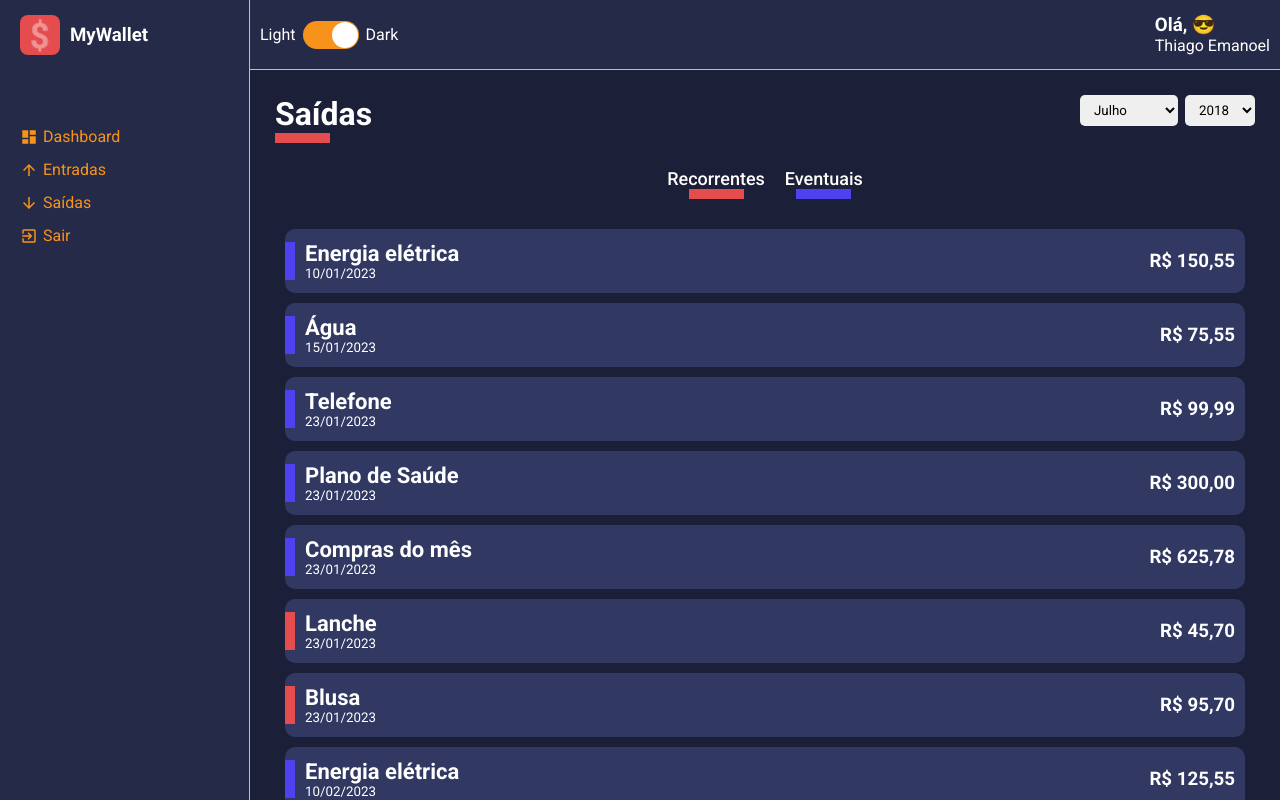
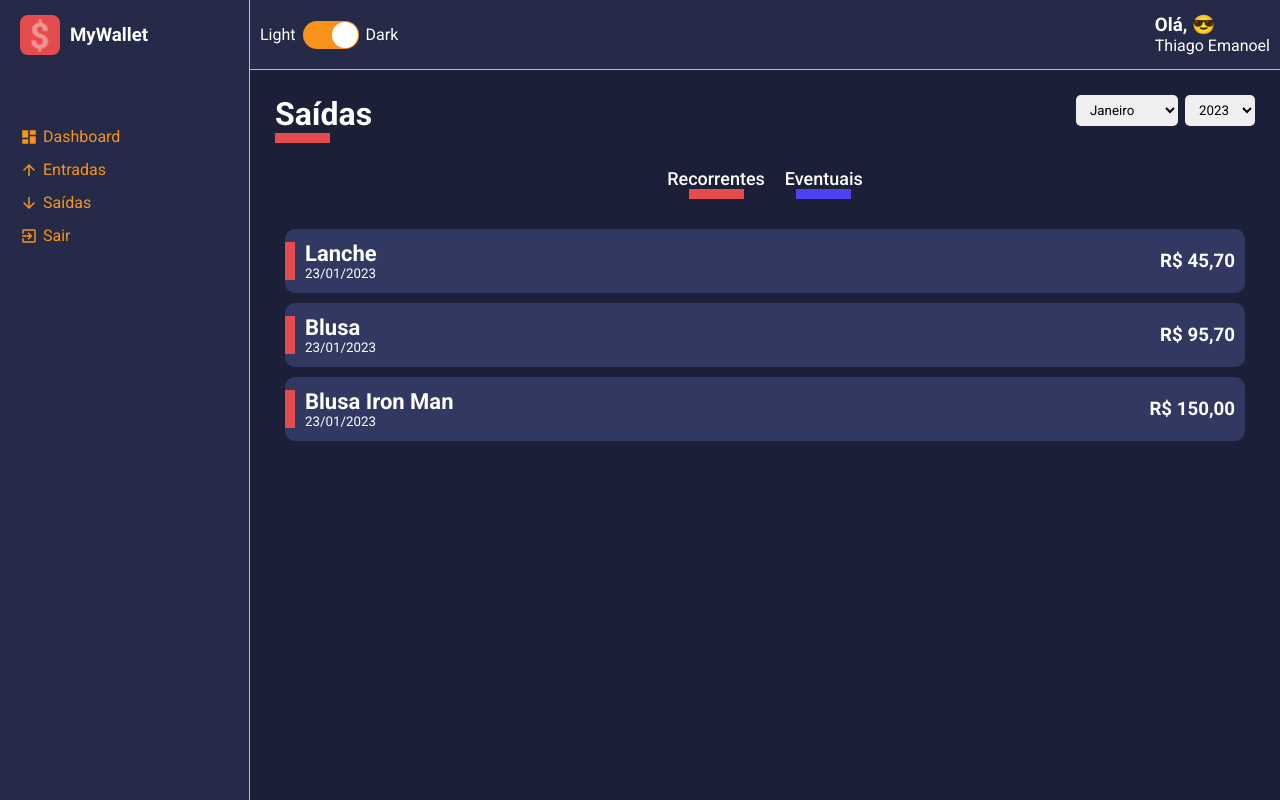
Before and after one commit to thiagoemanoel98/my-wallet-dashboard, a React (Create React App) app: page /list/1 in a window 1280 px wide. Built offline with nearby package versions, Linux system fonts and the light colour scheme.

Commit message:
✨ Implementação filtro

```diff
--- a/src/components/SelectInput/index.tsx
+++ b/src/components/SelectInput/index.tsx
@@ -6,13 +6,15 @@ interface ISelectInputProps {
   options: {
     value: string | number;
     label: string | number;
-  }[];
+  }[],
+  onChange(event: React.ChangeEvent<HTMLSelectElement>): void | undefined;
+  defaultValue?: string | number;
 }
 
-const SelectInput: React.FC<ISelectInputProps> = ({ options }) => {
+const SelectInput: React.FC<ISelectInputProps> = ({ options, onChange,defaultValue }) => {
   return (
     <S.Container>
-      <select>
+      <select onChange={onChange} defaultValue={defaultValue}>
         {options.map((option) => (
           <option value={option.value} key={option.value}>
             {option.label}
--- a/src/pages/Dashboard/index.tsx
+++ b/src/pages/Dashboard/index.tsx
@@ -23,7 +23,7 @@ const Dashboard: React.FC = () => {
   return (
     <S.Container>
       <ContentHeader title="Dashboard" lineColor="#F7931B">
-        <SelectInput options={options} />
+        <SelectInput options={options}  onChange={() => {}} />
       </ContentHeader>
     </S.Container>
   );
--- a/src/pages/List/index.tsx
+++ b/src/pages/List/index.tsx
@@ -23,6 +23,12 @@ interface IData {
 const List: React.FC = () => {
   let { type } = useParams();
   const [data, setData] = useState<IData[]>([]);
+  const [monthSelected, setMonthSelected] = useState<string>(
+    String(new Date().getMonth() + 1)
+  );
+  const [yearSelected, setYearSelected] = useState<string>(
+    String(new Date().getFullYear())
+  );
 
   const EntryStyle = useMemo(() => {
     return type === "entry-balance"
@@ -36,6 +42,30 @@ const List: React.FC = () => {
 
   const months = [
     {
+      value: 1,
+      label: "Janeiro",
+    },
+    {
+      value: 2,
+      label: "Fevereiro",
+    },
+    {
+      value: 3,
+      label: "Março",
+    },
+    {
+      value: 4,
+      label: "Abril",
+    },
+    {
+      value: 5,
+      label: "Maio",
+    },
+    {
+      value: 6,
+      label: "Junho",
+    },
+    {
       value: 7,
       label: "Julho",
     },
@@ -47,27 +77,47 @@ const List: React.FC = () => {
       value: 9,
       label: "Setembro",
     },
+    {
+      value: 10,
+      label: "Outubro",
+    },
+    {
+      value: 11,
+      label: "Novembro",
+    },
+    {
+      value: 12,
+      label: "Dezembro",
+    },
   ];
 
   const years = [
     {
-      value: 2018,
-      label: "2018",
+      value: 2021,
+      label: "2021",
     },
     {
-      value: 2019,
-      label: "2019",
+      value: 2022,
+      label: "2022",
     },
     {
-      value: 2020,
-      label: "2020",
+      value: 2023,
+      label: "2023",
     },
   ];
 
   useEffect(() => {
-    const response = ListData.map((item) => {
+    const filteredData = ListData.filter((item) => {
+      const date = new Date(item.date);
+      const month = String(date.getMonth() + 1);
+      const year = String(date.getFullYear());
+
+      return month === monthSelected && year === yearSelected;
+    });
+
+    const formattedData = filteredData.map((item) => {
       return {
-        id: String(Math.random() * data.length),
+        id: String(new Date().getTime()) + item.amount,
         decription: item.description,
         amountFormatted: formatCurrency(Number(item.amount)),
         frequency: item.frequency,
@@ -76,14 +126,22 @@ const List: React.FC = () => {
       };
     });
 
-    setData(response);
-  }, []);
+    setData(formattedData);
+  }, [ListData, monthSelected, yearSelected, data.length]);
 
   return (
     <S.Container>
       <ContentHeader title={EntryStyle.title} lineColor={EntryStyle.lineColor}>
-        <SelectInput options={months} />
-        <SelectInput options={years} />
+        <SelectInput
+          options={months}
+          onChange={(e) => setMonthSelected(e.target.value)}
+          defaultValue={monthSelected}
+        />
+        <SelectInput
+          options={years}
+          onChange={(e) => setYearSelected(e.target.value)}
+          defaultValue={yearSelected}
+        />
       </ContentHeader>
 
       <S.Filters>
--- a/src/repositories/expenses.ts
+++ b/src/repositories/expenses.ts
@@ -1,9 +1,9 @@
 export default [
-  {"description":"Energia elétrica",      "amount":"150.55","type":"saída","frequency":"recorrente","date":"2023-01-10"},
-  {"description":"Água",                  "amount":"75.55", "type":"saída","frequency":"recorrente","date":"2023-01-15"},
-  {"description": "Telefone",             "amount":"99.99", "type":"saída","frequency":"recorrente","date":"2023-01-23"},
-  {"description":"Plano de Saúde",        "amount":"300.00","type":"saída","frequency":"recorrente","date":"2023-01-23"},
-  {"description":"Compras do mês",        "amount":"625.78","type":"saída","frequency":"recorrente","date":"2023-01-23"},
+  {"description":"Energia elétrica",      "amount":"150.55","type":"saída","frequency":"recorrente","date":"2022-01-10"},
+  {"description":"Água",                  "amount":"75.55", "type":"saída","frequency":"recorrente","date":"2022-01-15"},
+  {"description": "Telefone",             "amount":"99.99", "type":"saída","frequency":"recorrente","date":"2022-01-23"},
+  {"description":"Plano de Saúde",        "amount":"300.00","type":"saída","frequency":"recorrente","date":"2022-01-23"},
+  {"description":"Compras do mês",        "amount":"625.78","type":"saída","frequency":"recorrente","date":"2022-01-23"},
   {"description":"Lanche",                "amount":"45.70", "type":"saída","frequency":"eventual",  "date":"2023-01-23"},
   {"description":"Blusa",                 "amount":"95.70", "type":"saída","frequency":"eventual",  "date":"2023-01-23"},
   {"description":"Energia elétrica",      "amount":"125.55","type":"saída","frequency":"recorrente","date":"2023-02-10"},
@@ -11,22 +11,22 @@ export default [
   {"description":"Telefone",              "amount":"99.99", "type":"saída","frequency":"recorrente","date":"2023-02-23"},
   {"description":"Plano de Saúde",        "amount":"300.00","type":"saída","frequency":"recorrente","date":"2023-02-23"},
   {"description":"Compras do mês",        "amount":"540.00","type":"saída","frequency":"recorrente","date":"2023-02-25"},
-  {"description":"Parcela do Celular 1/5","amount":"150.99","type":"saída","frequency":"eventual",  "date":"2023-02-26"},
-  {"description":"Cinema",                "amount":"45.00", "type":"saída","frequency":"eventual",  "date":"2023-02-23"},
-  {"description":"Energia elétrica",      "amount":"97.00", "type":"saída","frequency":"recorrente","date":"2023-03-10"},
-  {"description":"Água",                  "amount":"100.10","type":"saída","frequency":"recorrente","date":"2023-03-15"},
-  {"description":"Telefone",              "amount":"99.99", "type":"saída","frequency":"recorrente","date":"2023-03-23"},
+  {"description":"Parcela do Celular 1/5","amount":"150.99","type":"saída","frequency":"eventual",  "date":"2021-02-26"},
+  {"description":"Cinema",                "amount":"45.00", "type":"saída","frequency":"eventual",  "date":"2021-02-23"},
+  {"description":"Energia elétrica",      "amount":"97.00", "type":"saída","frequency":"recorrente","date":"2021-03-10"},
+  {"description":"Água",                  "amount":"100.10","type":"saída","frequency":"recorrente","date":"2021-03-15"},
+  {"description":"Telefone",              "amount":"99.99", "type":"saída","frequency":"recorrente","date":"2021-03-23"},
   {"description":"Plano de Saúde",        "amount":"300.00","type":"saída","frequency":"recorrente","date":"2023-03-23"},
   {"description":"Compras do mês",        "amount":"800.50","type":"saída","frequency":"recorrente","date":"2023-03-17"},
   {"description":"Parcela do Celular 2/5","amount":"150.99","type":"saída","frequency":"eventual",  "date":"2023-03-18"},
   {"description":"Troca de Oléo do carro","amount":"90.00", "type":"saída","frequency":"eventual",  "date":"2023-03-23"},
   {"description":"Energia elétrica",      "amount":"75.99", "type":"saída","frequency":"recorrente","date":"2023-04-10"},
   {"description":"Água",                  "amount":"80.33", "type":"saída","frequency":"recorrente","date":"2023-04-15"},
-  {"description":"Telefone",              "amount":"99.99", "type":"saída","frequency":"recorrente","date":"2023-04-23"},
-  {"description":"Plano de Saúde",        "amount":"300.00","type":"saída","frequency":"recorrente","date":"2023-04-23"},
-  {"description":"Compras do mês",        "amount":"600.00","type":"saída","frequency":"recorrente","date":"2023-04-25"},
-  {"description":"Parcela do Celular 3/5","amount":"150.99","type":"saída","frequency":"eventual",  "date":"2023-04-26"},
-  {"description":"Ebook de React Js",     "amount":"85.95", "type":"saída","frequency":"eventual",  "date":"2023-04-13"},
+  {"description":"Telefone",              "amount":"99.99", "type":"saída","frequency":"recorrente","date":"2021-04-23"},
+  {"description":"Plano de Saúde",        "amount":"300.00","type":"saída","frequency":"recorrente","date":"2021-04-23"},
+  {"description":"Compras do mês",        "amount":"600.00","type":"saída","frequency":"recorrente","date":"2021-04-25"},
+  {"description":"Parcela do Celular 3/5","amount":"150.99","type":"saída","frequency":"eventual",  "date":"2021-04-26"},
+  {"description":"Ebook de React Js",     "amount":"85.95", "type":"saída","frequency":"eventual",  "date":"2021-04-13"},
   {"description":"Energia elétrica",      "amount":"125.55","type":"saída","frequency":"recorrente","date":"2023-05-10"},
   {"description":"Água",                  "amount":"90.15", "type":"saída","frequency":"recorrente","date":"2023-05-15"},
   {"description":"Telefone",              "amount":"99.99", "type":"saída","frequency":"recorrente","date":"2023-05-23"},
--- a/src/repositories/gains.ts
+++ b/src/repositories/gains.ts
@@ -1,10 +1,10 @@
 export default [
-  { "description": "Salário",     "amount": "1300.52", "type": "entrada", "frequency": "recorrente", "date": "2023-01-10" },
-  { "description": "Freela",      "amount": "150.13",  "type": "entrada", "frequency": "eventual",   "date": "2023-01-17" },
-  { "description": "Salário",     "amount": "2500.23", "type": "entrada", "frequency": "recorrente", "date": "2023-02-10" },
-  { "description": "Freela site", "amount": "900.23",  "type": "entrada", "frequency": "eventual",   "date": "2023-02-21" },
-  { "description": "Freela app",  "amount": "950.92",  "type": "entrada", "frequency": "eventual",   "date": "2023-02-23" },
-  { "description": "Salário",     "amount": "2500.25", "type": "entrada", "frequency": "recorrente", "date": "2023-03-10" },
+  { "description": "Salário",     "amount": "1300.52", "type": "entrada", "frequency": "recorrente", "date": "2022-01-10" },
+  { "description": "Freela",      "amount": "150.13",  "type": "entrada", "frequency": "eventual",   "date": "2022-01-17" },
+  { "description": "Salário",     "amount": "2500.23", "type": "entrada", "frequency": "recorrente", "date": "2021-02-10" },
+  { "description": "Freela site", "amount": "900.23",  "type": "entrada", "frequency": "eventual",   "date": "2021-02-21" },
+  { "description": "Freela app",  "amount": "950.92",  "type": "entrada", "frequency": "eventual",   "date": "2021-02-23" },
+  { "description": "Salário",     "amount": "2500.25", "type": "entrada", "frequency": "recorrente", "date": "2021-03-10" },
   { "description": "Salário",     "amount": "2500.18", "type": "entrada", "frequency": "recorrente", "date": "2023-04-10" },
   { "description": "Salário",     "amount": "2500.15", "type": "entrada", "frequency": "recorrente", "date": "2023-05-10" },
   { "description": "Salário",     "amount": "2500.12", "type": "entrada", "frequency": "recorrente", "date": "2023-06-10" },
```
